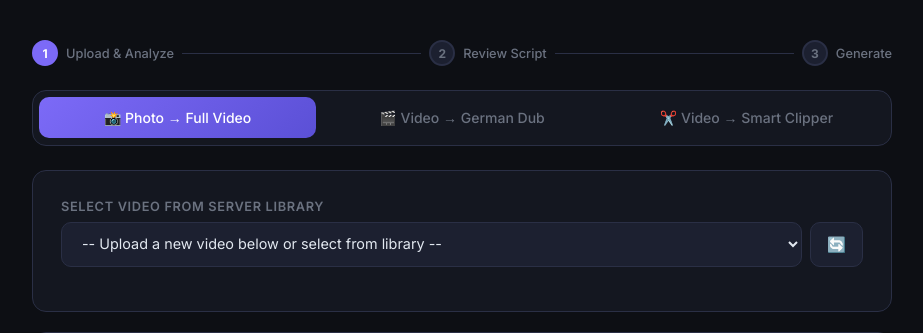
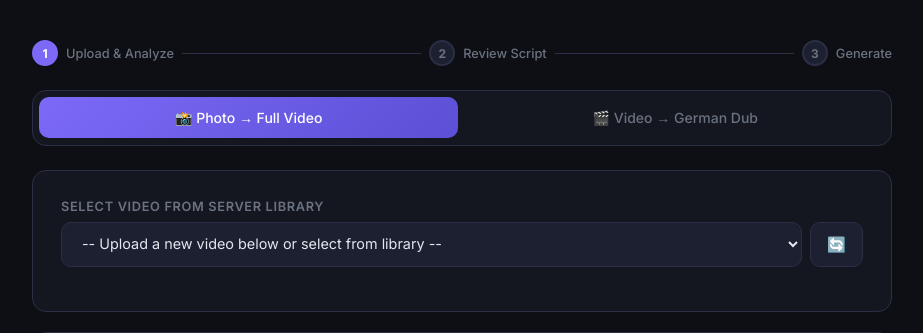
Before and after one commit to doviddo/ai-ugc-suite, a Flask app: page / in a window 1280 px wide. Shown: the part 94-427 px from the top of the page, without its empty margins (178-1101 px from the left). Run offline with Flask 3, Linux system fonts and the light colour scheme; data that the repository does not hold is empty; some libraries are stand-ins or nearby versions.

Commit message:
Remove smart clipper mode tab from UI per user request

```diff
--- a/templates/index.html
+++ b/templates/index.html
@@ -463,7 +463,6 @@
       <div class="mode-tabs">
         <button class="mode-tab active" onclick="setMode('creative')" id="tab-creative">📸 Photo → Full Video</button>
         <button class="mode-tab" onclick="setMode('dubbing')" id="tab-dubbing">🎬 Video → German Dub</button>
-        <button class="mode-tab" onclick="setMode('clipper')" id="tab-clipper">✂️ Video → Smart Clipper</button>
       </div>
 
       <div class="card" id="libraryCard">
```
